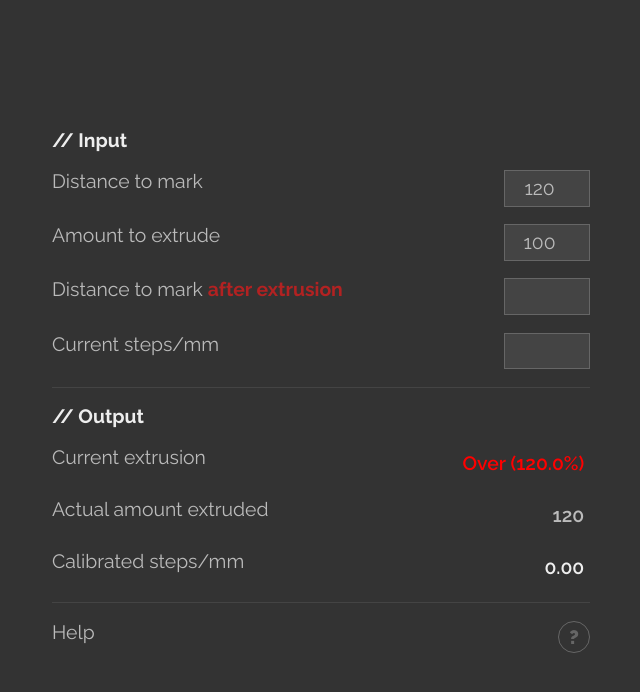
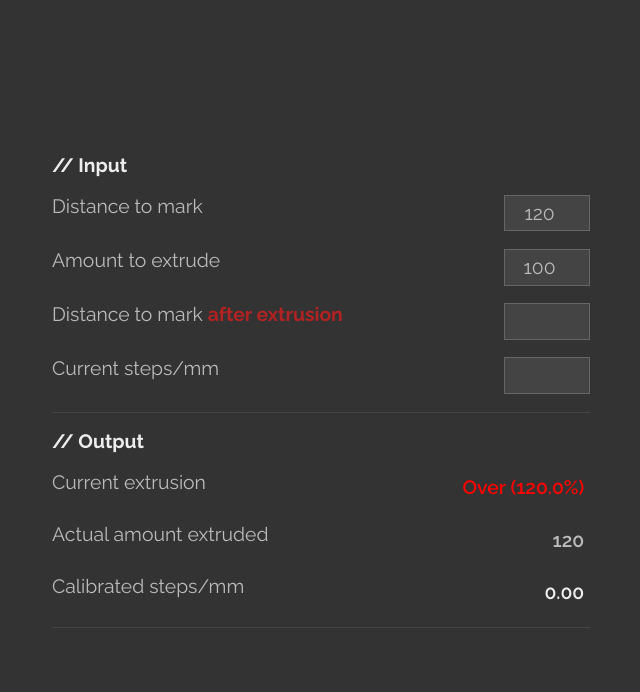
Before and after one commit to jason-michael/extruder-calibration, a plain HTML site: page index.html in a window 1280 px wide. Shown: the whole page, without its empty margins (319-959 px from the left). Drawn offline with Linux system fonts and the light colour scheme.

Commit message:
remove help

```diff
--- a/index.html
+++ b/index.html
@@ -6,7 +6,8 @@
     <meta name="viewport" content="width=device-width, initial-scale=1.0">
     <title>3D Printer Extruder Calibration Calculator</title>
     <!-- Font Awesome -->
-    <link href="https://stackpath.bootstrapcdn.com/font-awesome/4.7.0/css/font-awesome.min.css" rel="stylesheet" integrity="sha384-wvfXpqpZZVQGK6TAh5PVlGOfQNHSoD2xbE+QkPxCAFlNEevoEH3Sl0sibVcOQVnN" crossorigin="anonymous">
+    <link href="https://stackpath.bootstrapcdn.com/font-awesome/4.7.0/css/font-awesome.min.css" rel="stylesheet"
+        integrity="sha384-wvfXpqpZZVQGK6TAh5PVlGOfQNHSoD2xbE+QkPxCAFlNEevoEH3Sl0sibVcOQVnN" crossorigin="anonymous">
     <link rel="stylesheet" href="style.css">
 </head>
 
@@ -59,12 +60,6 @@
             <label id="steps-mm-new" class="status">0.00</label>
         </div>
         <div class="separator"></div>
-
-        <!-- Help -->
-        <div class="form-control">
-            <label>Help</label>
-            <button id="help">?</button>
-        </div>
     </form>
     <script src="main.js"></script>
 </body>
--- a/style.css
+++ b/style.css
@@ -67,24 +67,3 @@ form {
     text-align: end;
     font-weight: 600;
 }
-
-#help {
-    width: 32px;
-    height: 32px;
-    background: none;
-    color: #666;
-    font-weight: 900;
-    outline: none;
-    border: 1px solid #666;
-    border-radius: 50%;
-    transition: 0.2s;
-}
-
-#help:hover {
-    cursor: pointer;
-    background: slateblue;
-    color: #eee;
-    border: 1px solid #eee;
-    border-radius: 0;
-    box-shadow: 0 0 8px 2px slateblue;
-}
```
